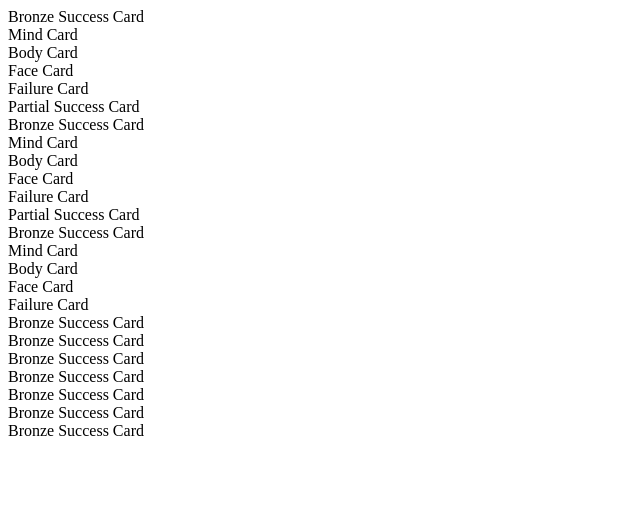
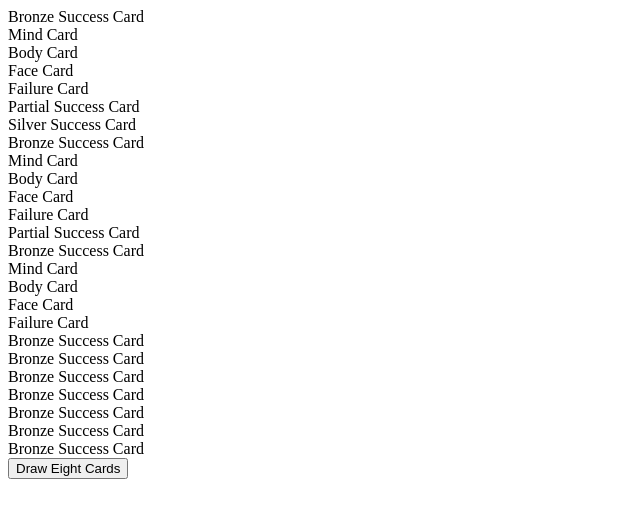
Before and after one commit to rond556/Angular-FoolsGoldFrontEnd, an Angular app: page / in a window 1280 px wide. Shown: the top 518 px of the page, without its empty margins (0-640 px from the left). Built offline with nearby package versions, Linux system fonts and the light colour scheme.

Commit message:
draw and shuffle complete

```diff
--- a/src/app/deckdisplay/deckdisplay.component.html
+++ b/src/app/deckdisplay/deckdisplay.component.html
@@ -1,5 +1,13 @@
+<div id="deckDisplay" class="container">
+  <div class="grid-row">
+    <div *ngFor="let card of cards">
+      {{card.name}}
+</div>
+
+<button class="drawCards" (click)="drawCards(this.birthyear + 10)">Draw Eight Cards</button>
+
 <div id="deckDisplay" class="container">
     <div class="grid-row">
-      <div *ngFor="let card of cards">
+      <div *ngFor="let card of cardDraw">
         {{card.name}}
   </div>
--- a/src/app/deckdisplay/deckdisplay.component.ts
+++ b/src/app/deckdisplay/deckdisplay.component.ts
@@ -10,6 +10,7 @@ import { Card } from 'src/cards/cardparent';
 export class DeckdisplayComponent implements OnInit {
   deck:Deck;
   cards:Array<Card>;
+  cardDraw: Array<Card>;
 
   constructor() {
     this.deck = new Deck;
@@ -18,6 +19,21 @@ export class DeckdisplayComponent implements OnInit {
 
   ngOnInit() {
     this.cards.forEach(card => console.log(card.getName));
+  }
 
+  drawCards(){
+    this.cardDraw = new Array<Card>();
+    this.cards = this.shuffle(this.cards);
+    for(let i = 0; i < 8; i++){
+      this.cardDraw.push(this.cards[i]);
+    }
+  }
+
+  shuffle(cards: Array<Card>){
+    for (let i = cards.length - 1; i > 0; i--) {
+      const j = Math.floor(Math.random() * (i + 1));
+      [cards[i], cards[j]] = [cards[j], cards[i]];
+  }
+  return cards;
   }
 }
--- a/src/cards/deck.ts
+++ b/src/cards/deck.ts
@@ -26,7 +26,7 @@ export class Deck{
                 this.cards.push(new PartialSuccessCard);
             }
             if(i <= 1){
-                this.cards.push.apply(new SilverSuccessCard);
+                this.cards.push(new SilverSuccessCard);
             }
         }
     }
```
